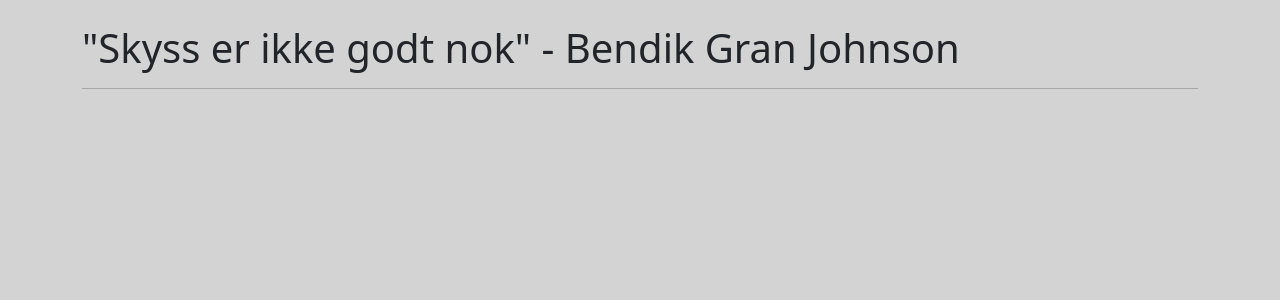
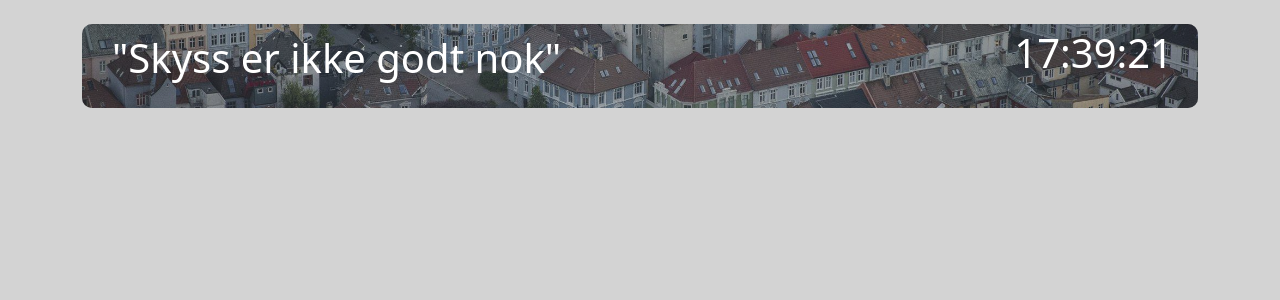
Before and after one commit to finnlu98/entur-sandviken, a React (Create React App) app: page / in a window 1280 px wide. Shown: the top 300 px of the page. Built offline with nearby package versions, Linux system fonts and the light colour scheme; no server answers.

Commit message:
implemented real time clock and updated header styling

```diff
--- a/src/App.js
+++ b/src/App.js
@@ -4,6 +4,7 @@ import "bootstrap/dist/css/bootstrap.min.css";
 import BusCards from "./components/bus-cards";
 import Api from "./Api";
 import { TailSpin } from "react-loader-spinner";
+import Header from "./components/header/header";
 
 function App() {
   const [tripData, setTripData] = useState(null);
@@ -40,7 +41,7 @@ function App() {
             wrapperClass=""
             visible={true}
           />
-          <div className="mt-4">Loading</div>
+          <div className="mt-4">Loading...</div>
         </div>
       </div>
     );
@@ -49,11 +50,7 @@ function App() {
   return (
     <div className="app">
       <div className="container mt-4 mb-4">
-        <header>
-          <h1>"Skyss er ikke godt nok" - Bendik Gran Johnson</h1>
-          <p>{kanyeQoute}</p>
-          <hr />
-        </header>
+        <Header kanyeQoute={kanyeQoute}/>
         {tripData && <BusCards travelData={tripData} />}
       </div>
     </div>
--- /dev/null
+++ b/src/components/header/header.css
@@ -0,0 +1,65 @@
+.header-style {
+  position: relative;
+  background-image: url("./img/mohlenpris.jpg");
+  background-size: cover;
+  background-position: center;
+  color: white;
+  padding: 5px;
+  border-radius: 10px;
+  margin-bottom: 10px;
+}
+
+.header-style::after {
+  content: "";
+  position: absolute;
+  top: 0;
+  left: 0;
+  width: 100%;
+  height: 100%;
+  background-color: rgba(
+    60,
+    60,
+    60,
+    0.4
+  );
+  border-radius: 10px;
+  z-index: 1;
+}
+
+.header-row {
+  display: flex;
+  flex-wrap: wrap;
+}
+
+.header-column {
+  margin: 5px;
+}
+
+
+.header-text {
+  margin: 0px 20px 0px 20px;
+  position: relative;
+  z-index: 10;
+}
+
+.header-text-clock {
+  text-align: right;
+}
+
+
+@media only screen and (max-width: 750px) {
+  .header-text,
+  .header-text-clock {
+    text-align: center;
+  }
+
+
+  .header-row {
+    display: block; /* Stack columns vertically */
+  }
+
+  .header-column {
+    flex: none;
+    width: 100%;
+  }
+}
--- /dev/null
+++ b/src/components/header/header.js
@@ -0,0 +1,33 @@
+import React, { useState, useEffect } from "react";
+import "./header.css";
+import moment from "moment";
+
+function Header({ kanyeQoute }) {
+  const [minutes, setMinutes] = useState(moment().format("HH:mm:ss"));
+
+  useEffect(() => {
+    const countdownInterval = setInterval(() => {
+      setMinutes(moment().format("HH:mm:ss"));
+    }, 1000);
+
+    return () => clearInterval(countdownInterval);
+  }, []);
+
+  return (
+    <div className="header-style">
+      <div className="row header-row">
+        <div className="header-column col-8">
+          <header className="header-text">
+            <h1>"Skyss er ikke godt nok"</h1>
+            <p>{kanyeQoute}</p>
+          </header>
+        </div>
+        <div className="header-column col header-text header-text-clock">
+          <h1>{minutes}</h1>
+        </div>
+      </div>
+    </div>
+  );
+}
+
+export default Header;
```
Also changed, not shown: src/components/bus-card.js (+13 -11 lines), img/dash.png, src/components/header/img/mohlenpris.jpg (added).
